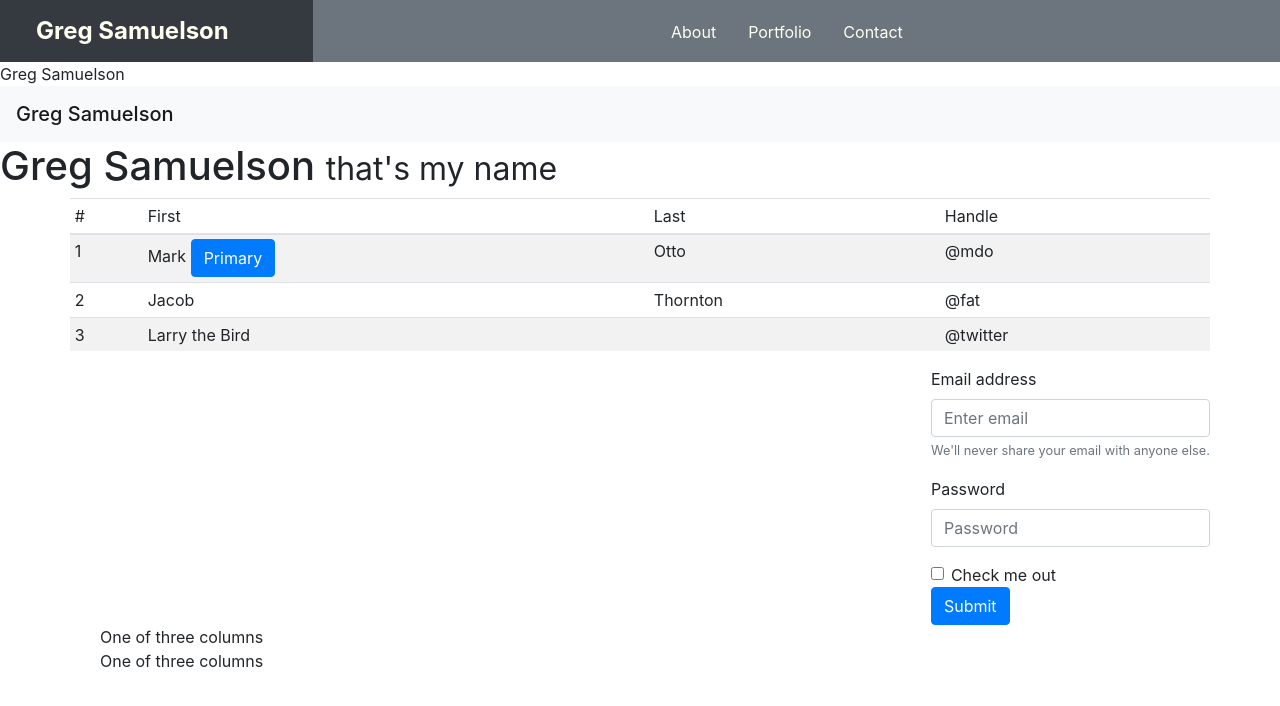
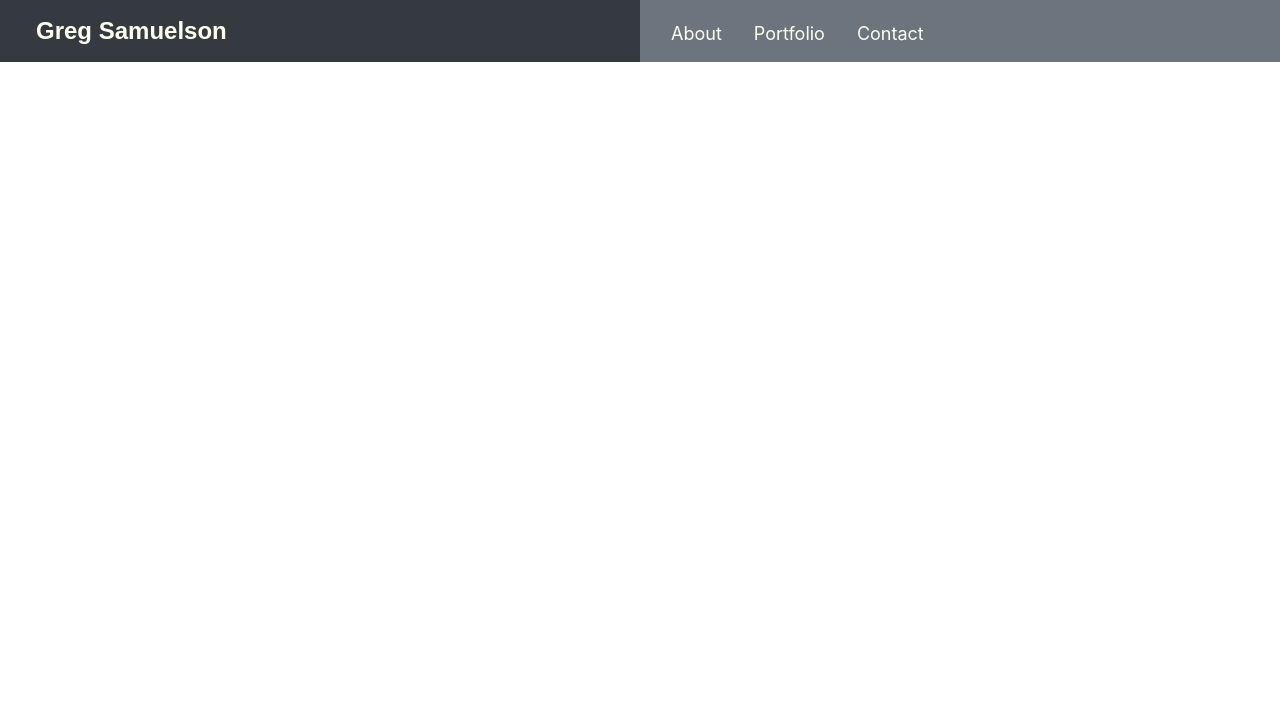
Before and after one commit to Greg-Sam/Greg-Sam.github.io, a plain HTML site: page contact.html in a window 1280 px wide. Drawn offline with nearby package versions, Linux system fonts and the light colour scheme.

Commit message:
navbar fixes

```diff
--- a/contact.html
+++ b/contact.html
@@ -67,12 +67,11 @@
   <body>
     <nav>
       <div class="row ">
-        <div class="col-md-3 bg-dark">
+        <div class="col-md-6 bg-dark">
           <nav class="navbar navbar-light ">
             <a class="navbar-brand font-weight-bold " id="headerfont" href="index.html">Greg Samuelson</a>
           </nav>
         </div>
-        <div class="col-md-3 bg-secondary"></div>
         <div class="col-md-6 bg-secondary">
           <ul class="nav">
             <li class="nav-item">
@@ -89,77 +88,9 @@
         </div>
       </div>
     </nav>
-  <nav>
-    <span>Greg Samuelson</span>
 
-  </nav>
-  <nav class="navbar navbar-light bg-light">
-    <span class="navbar-brand mb-0 h1">Greg Samuelson</span>
-  </nav>
-  <h1>Greg Samuelson <small>that's my name</small></h1>
 
-  <div id="myDiv"></div>
-<table class="container table table-sm table-striped">
-  <thead>
-    <tr>
-      <th scope="col">#</th>
-      <th scope="col">First</th>
-      <th scope="col">Last</th>
-      <th scope="col">Handle</th>
-    </tr>
-  </thead>
-  <tbody>
-    <tr>
-      <th scope="row">1</th>
-      <td>Mark
-        <button type="button" class="btn btn-primary">Primary</button>
-      </td>
-      <td>Otto</td>
-      <td>@mdo</td>
-    </tr>
-    <tr>
-      <th scope="row">2</th>
-      <td>Jacob</td>
-      <td>Thornton</td>
-      <td>@fat</td>
-    </tr>
-    <tr>
-      <th scope="row">3</th>
-      <td colspan="2">Larry the Bird</td>
-      <td>@twitter</td>
-    </tr>
-  </tbody>
-</table>
 
-<div class="container">
-  <div class="row">
-    <div class="col-sm">
-      </div>
-      <form>
-        <div class="form-group">
-          <label for="exampleInputEmail1">Email address</label>
-          <input type="email" class="form-control" id="exampleInputEmail1" aria-describedby="emailHelp"
-            placeholder="Enter email">
-          <small id="emailHelp" class="form-text text-muted">We'll never share your email with anyone else.</small>
-        </div>
-        <div class="form-group">
-          <label for="exampleInputPassword1">Password</label>
-          <input type="password" class="form-control" id="exampleInputPassword1" placeholder="Password">
-        </div>
-        <div class="form-check">
-          <input type="checkbox" class="form-check-input" id="exampleCheck1">
-          <label class="form-check-label" for="exampleCheck1">Check me out</label>
-        </div>
-        <button type="submit" class="btn btn-primary">Submit</button>
-      </form>
-    </div>
-    <div class="col-sm">
-      One of three columns
-    </div>
-    <div class="col-sm">
-      One of three columns
-    </div>
-  </div>
 
 <script src="https://code.jquery.com/jquery-3.5.1.slim.min.js"
   integrity="sha384-DfXdz2htPH0lsSSs5nCTpuj/zy4C+OGpamoFVy38MVBnE+IbbVYUew+OrCXaRkfj" crossorigin="anonymous"></script>
--- a/stylecontact.css
+++ b/stylecontact.css
@@ -1,10 +1,12 @@
  #headerfont {
    color: ivory;
    font-size: x-large;
+   font-family: Arial, Helvetica, sans-serif;
    padding-left: 20px;
  }
 
  .navfont {
    color: ivory;
+   font-size: large;
    padding-top: 20px;
  }
--- a/styleindex.css
+++ b/styleindex.css
@@ -16,7 +16,7 @@
    margin-left: 35px;
    padding: 10px;
    height: 600px;
-   width: 600px;
+   width: 650px;
    color: ivory;
    font-size: large;
  }
--- a/styleportfolio.css
+++ b/styleportfolio.css
@@ -1,11 +1,13 @@
  #headerfont {
    color: ivory;
    font-size: x-large;
+   font-family: Arial, Helvetica, sans-serif;
    padding-left: 20px;
  }
 
  .navfont {
    color: ivory;
+   font-size: large;
    padding-top: 20px;
  }
 
```
Also changed, not shown: index.html (+4 -5 lines), portfolio.html (+3 -4 lines).
